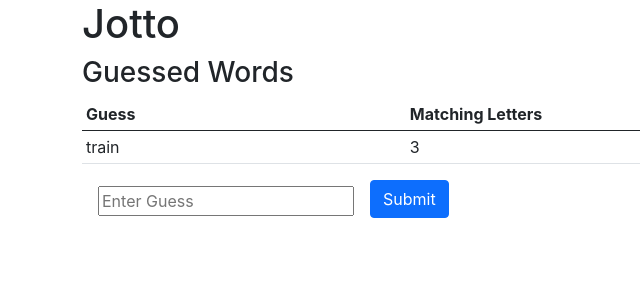
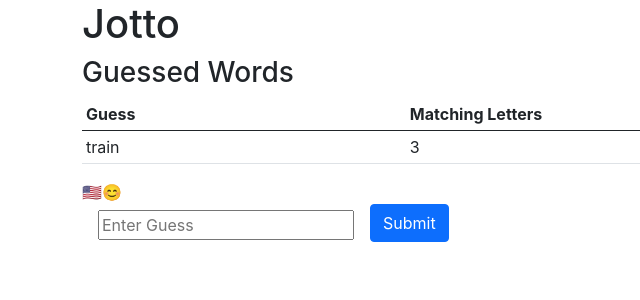
Before and after one commit to jordan-romero/jotto, a React (Create React App) app: page / in a window 1280 px wide. Shown: the top 300 px of the page, without its empty margins (0-640 px from the left). Built offline with nearby package versions, Linux system fonts and the light colour scheme.

Commit message:
finishes up to 139

```diff
--- a/src/App.js
+++ b/src/App.js
@@ -4,11 +4,15 @@ import Congrats from './Congrats'
 import HookActions from './actions/hookActions'
 import Input from './Input'
 import './App.css'
+import languageContext from './contexts/languageContext'
+import LanguagePicker from './LanguagePicker'
 
 const reducer = (state, action) => {
   switch(action.type) {
     case "setSecretWord":
         return { ...state, secretWord: action.payload }
+    case 'setLanguage':
+        return { ...state, language: action.payload }
       default:
         throw new Error(`Invalid action type: ${action.type}`)
   }
@@ -18,11 +22,14 @@ const App = () => {
 
   const [state, dispatch] = React.useReducer(
     reducer,
-    { secretWord: null }
+    { secretWord: null, language: 'en' }
     )
 
   const setSecretWord = (secretWord) =>
   dispatch({type: "setSecretWord", payload: secretWord})
+  const setLanguage = (language) => {
+    dispatch({type: 'setLanguage', payload: language})
+  }
 
   React.useEffect(
     () => { HookActions.getSecretWord(setSecretWord) },
@@ -45,7 +52,10 @@ const App = () => {
       <h1>Jotto</h1>
         <Congrats success={false}/>
         <GuessedWords guessedWords={[ {guessedWord: 'train', letterMatchCount: 3 }]}/>
-        <Input secretWord={state.secretWord} />
+        <languageContext.Provider value={state.language}>
+        <LanguagePicker setLanguage={setLanguage}/>
+          <Input secretWord={state.secretWord} />
+        </languageContext.Provider>
     </div>
   )
 }
--- a/src/Congrats.js
+++ b/src/Congrats.js
@@ -1,26 +1,24 @@
-import PropTypes from 'prop-types'
+import React from 'react';
+
+import languageContext from './contexts/languageContext';
+import stringsModule from './helpers/strings';
 
 const Congrats = (props) => {
+  const language = React.useContext(languageContext);
 
   if (props.success) {
     return (
-            <div data-test='component-congrats' className='alert alert-success'>
-                <span data-test='congrats-message'>
-                    'Congrats you guessed the word!'
+      <div data-test="component-congrats" className="alert alert-success">
+        <span data-test="congrats-message">
+          {stringsModule.getStringByLanguage(language, 'congrats')}
         </span>
       </div>
-            )
+    );
   } else {
     return (
-                <div data-test='component-congrats' />
+      <div data-test="component-congrats" />
+    );
+  }
+};
 
-            )
-        }
-
-}
-
-Congrats.propTypes = {
-    success: PropTypes.bool.isRequired,
-}
-
-export default Congrats
+export default Congrats;
--- /dev/null
+++ b/src/LanguagePicker.js
@@ -0,0 +1,32 @@
+import React from 'react'
+import propTypes from 'prop-types'
+
+const LanguagePicker = ({ setLanguage }) => {
+
+    const languages = [
+        { code: 'en', symbol: '🇺🇸' },
+        { code: 'emoji', symbol: '😊' },
+      ];
+
+      const languageIcons = languages.map(lang =>
+        <span
+          data-test="language-icon"
+          key={lang.code}
+          onClick={() => setLanguage(lang.code)}
+        >
+        {lang.symbol}
+        </span>
+      );
+
+    return (
+        <div data-test='component-language-picker'>
+            { languageIcons }
+        </div>
+    )
+}
+
+LanguagePicker.propTypes = {
+    setLanguage: propTypes.func.isRequired
+}
+
+export default LanguagePicker
--- /dev/null
+++ b/src/contexts/languageContext.js
@@ -0,0 +1,4 @@
+import React from 'react'
+
+
+export default React.createContext('en')
```
Also changed, not shown: 2 other files (tests, documents, lock files or other folders). Lines whose indentation alone changed are shown as unchanged.
